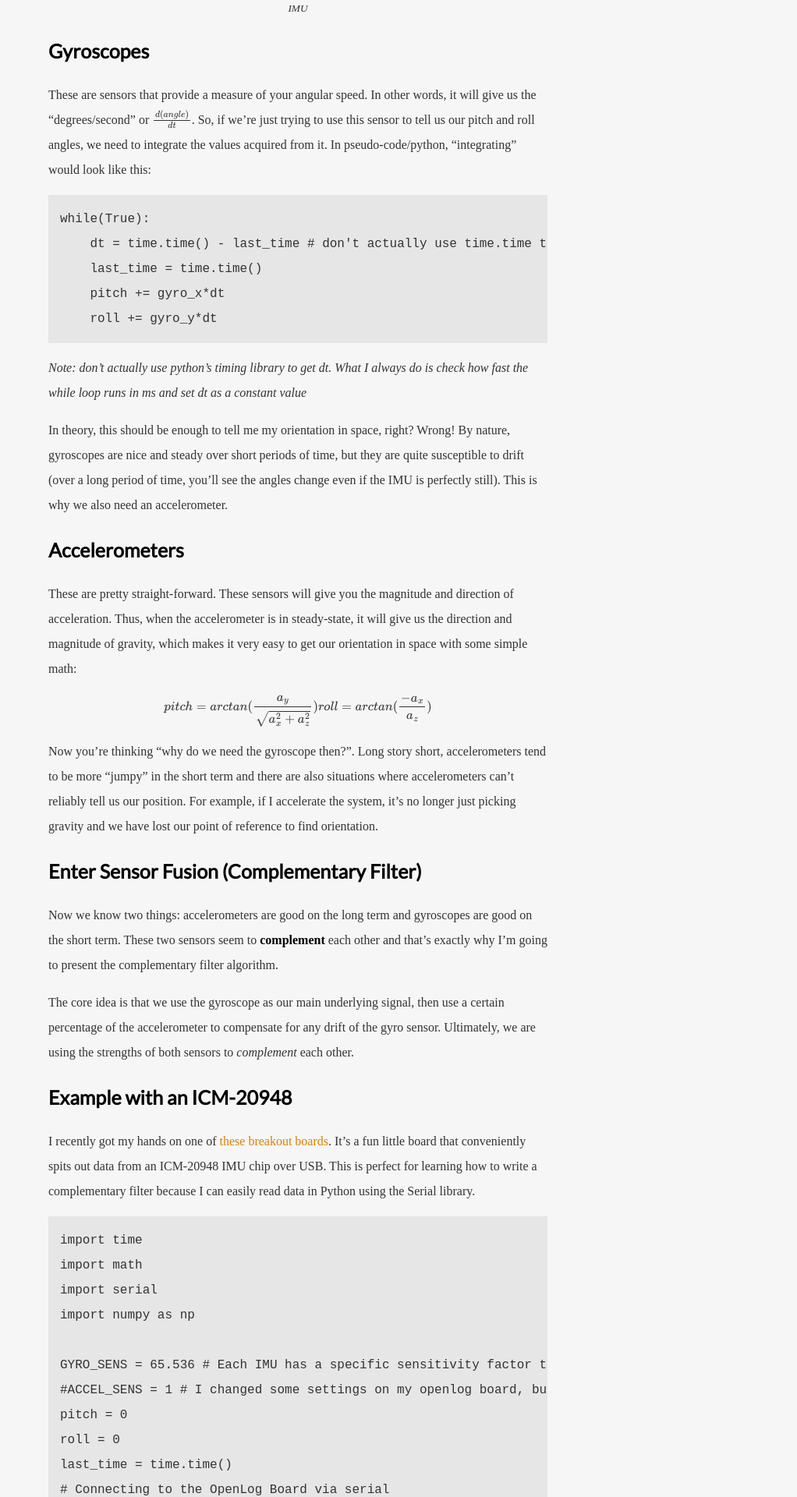
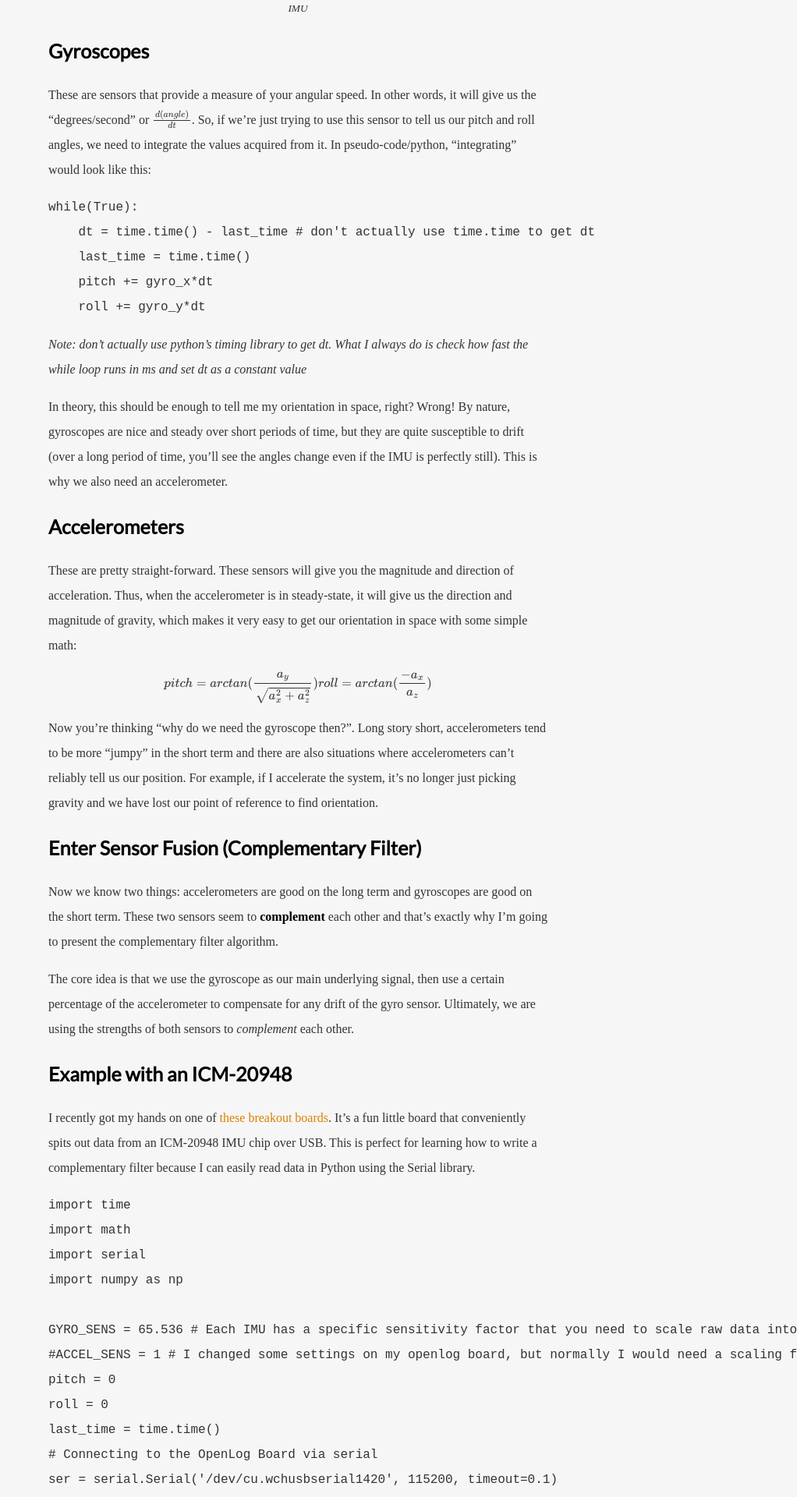
Before and after one commit to andrewmourcos/andrewmourcos.github.io, a Jekyll site: the page built from blog/_posts/2020-11-21-complementary-filter.md, in a window 1280 px wide. Shown: the part 1294-3214 px from the top of the page at 78% size, without its empty margins (258-1280 px from the left). Built offline with Jekyll 4.4.1, drawn with Linux system fonts in a browser that asks for light colours; some web fonts are replaced; formulas are drawn with MathJax 3; some of the changed text lies outside the part shown.

Commit message:
Commented out highlight pre in post-style.css hoping it unblocks vim.css

```diff
--- a/css/post-style.css
+++ b/css/post-style.css
@@ -159,11 +159,11 @@ strong{
   margin: 0;
 }
 
-.highlight pre{
+/*.highlight pre{
   padding: 15px;
   overflow:scroll;
   background-color: #0001;
-}
+}*/
 
 .table{
   width: 100%;
```
